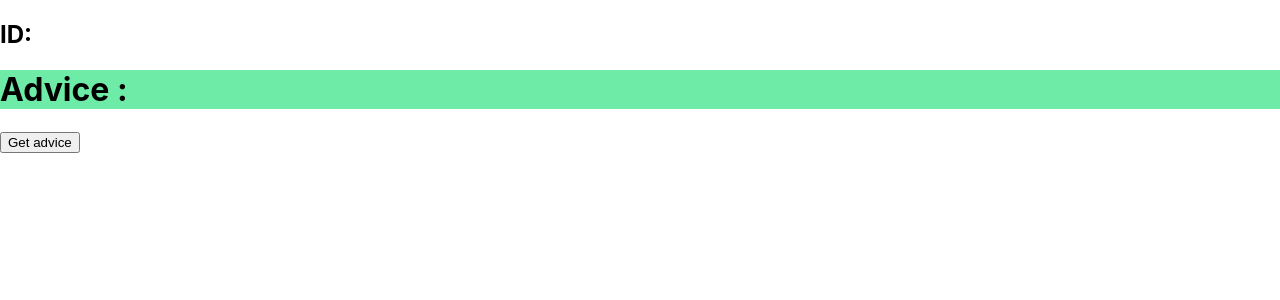
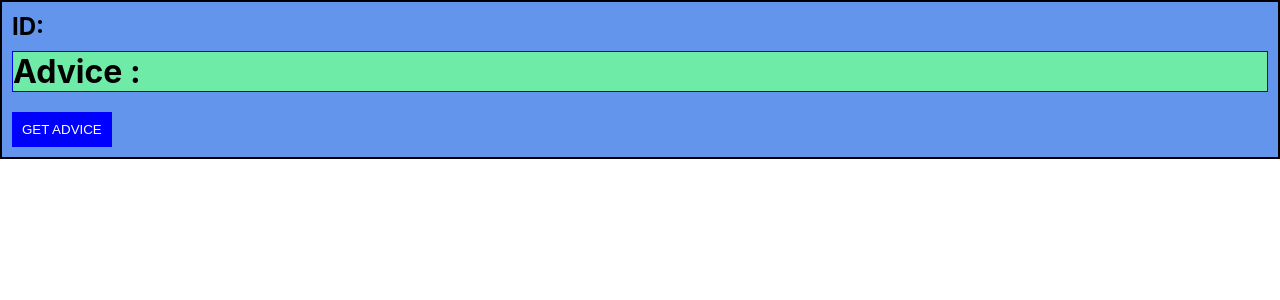
Before and after one commit to vimal336/React-js-projects, a React (Create React App) app in the folder myapp/: page / in a window 1280 px wide. Shown: the top 300 px of the page. Built offline with nearby package versions, Linux system fonts and the light colour scheme.

Commit message:
react advice app

```diff
--- a/myapp/src/index.css
+++ b/myapp/src/index.css
@@ -12,6 +12,25 @@ code {
     monospace;
 }
 
+div{
+  background-color: cornflowerblue;
+  border: solid 1px black;
+}
+
 h1{
   background-color: rgb(110, 235, 166);
+  margin: 10px;
+  border: solid 1px blue;
 }
+
+h2{
+  margin: 10px;
+}
+button{
+  background-color: blue;
+  color: white;
+  border: white;
+  margin: 10px;
+  padding: 10px;
+  text-transform: uppercase;
+}
```
